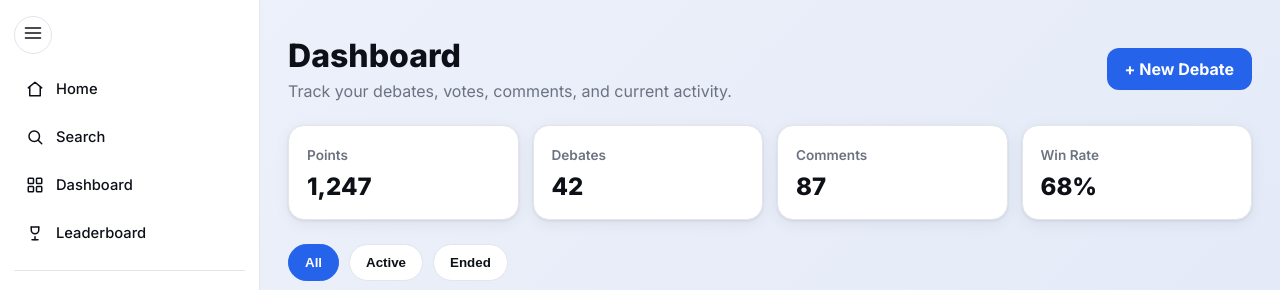
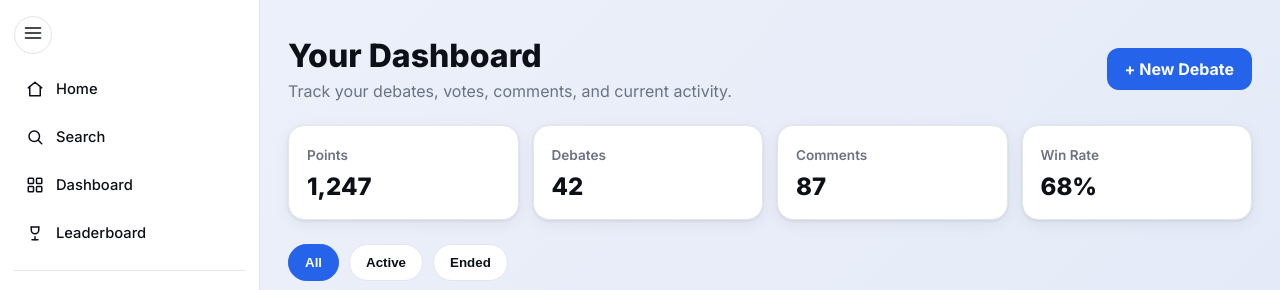
Before and after one commit to top-zizu/CITS-3403-Project, a Flask app: page /debates in a window 1280 px wide. Shown: the part 64-354 px from the top of the page. Run offline with Flask 3, Linux system fonts and the light colour scheme; data that the repository does not hold is empty; some libraries are stand-ins or nearby versions.

Commit message:
Implemented style of dashboard

```diff
--- a/static/dashboard.js
+++ b/static/dashboard.js
@@ -143,5 +143,6 @@ document.addEventListener("DOMContentLoaded", () => {
         renderDebates(filter);
       });
     });
+
     renderDebates("all");
   });
--- a/templates/dashboard.html
+++ b/templates/dashboard.html
@@ -3,9 +3,10 @@
 <head>
   <title>Dashboard | DebateHub</title>
 
+  <link rel="stylesheet" href="{{ url_for('static', filename='style_dashboard.css') }}">
+  <link rel="stylesheet" href="{{ url_for('static', filename='style_sidebar.css') }}">
+  <link rel="stylesheet" href="{{ url_for('static', filename='dashboard.css') }}">
   <link rel="stylesheet" href="{{ url_for('static', filename='style.css') }}">
-  <link rel="stylesheet" href="{{ url_for('static', filename='style_sidebar.css') }}">
-  <link rel="stylesheet" href="{{ url_for('static', filename='style_dashboard.css') }}">
 
   <script src="{{ url_for('static', filename='main.js') }}" defer></script>
   <script src="{{ url_for('static', filename='sidebar.js') }}" defer></script>
@@ -20,7 +21,7 @@
   <main class="dashboard-main">
     <section class="dashboard-header">
       <div>
-        <h1>Dashboard</h1>
+        <h1>Your Dashboard</h1>
         <p>Track your debates, votes, comments, and current activity.</p>
       </div>
 
```
